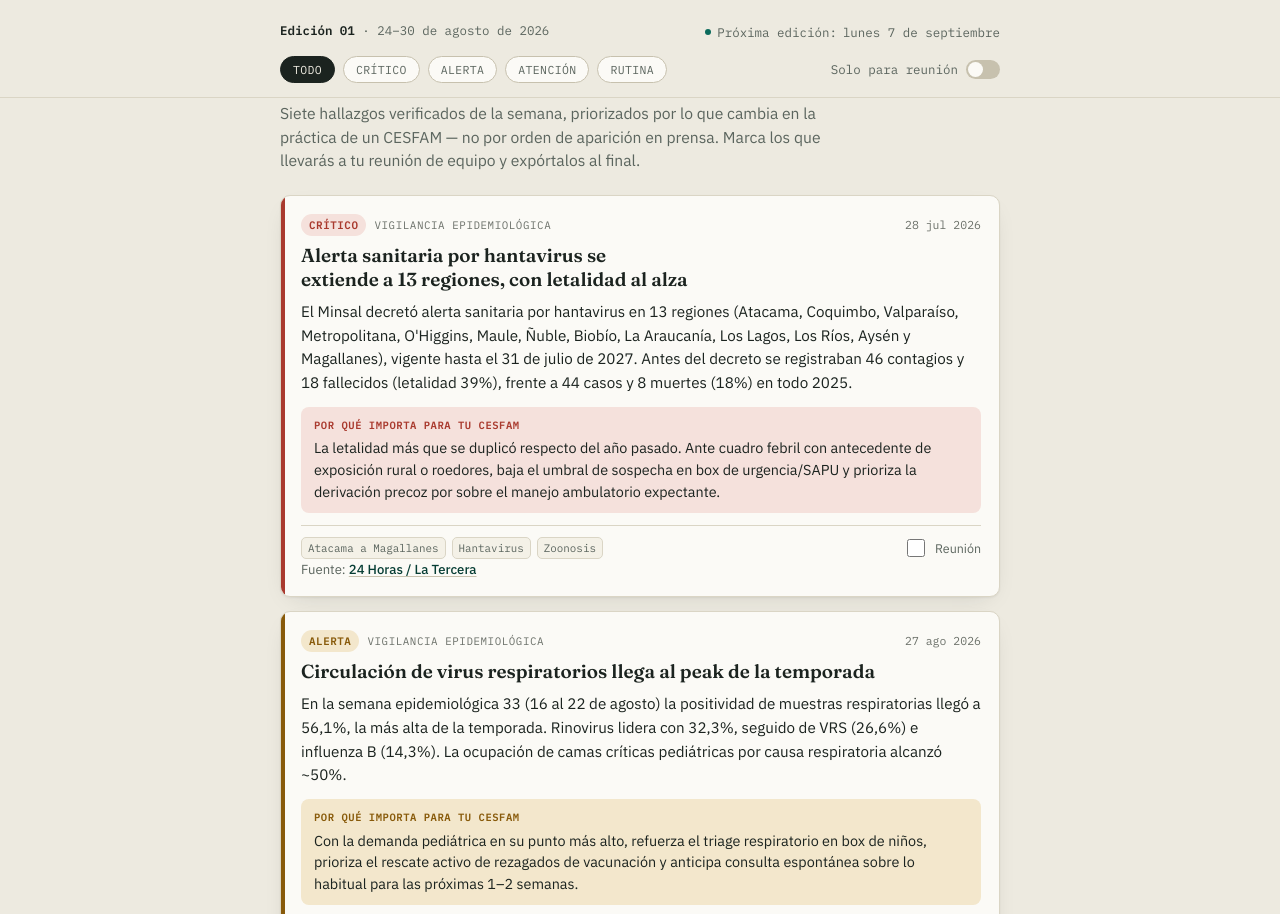
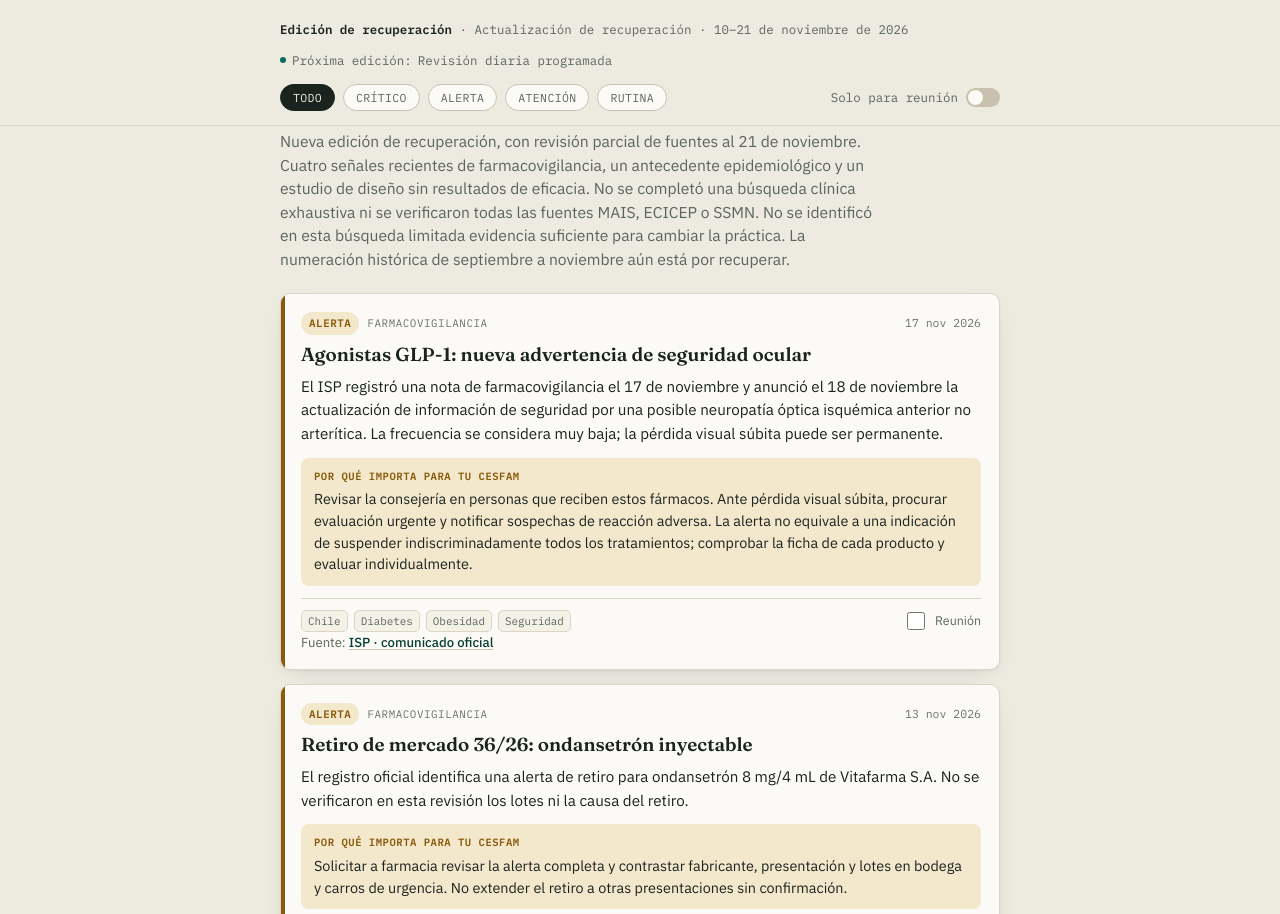
Before and after one commit to nicolasmg97/vigia-aps-chile, a plain HTML site: page index.html in a window 1280 px wide. Shown: the part 138-1052 px from the top of the page. Drawn offline with Linux system fonts and the light colour scheme.

Commit message:
Publicar revisión parcial verificada al 21 de noviembre y enlazar archivo histórico

```diff
--- a/index.html
+++ b/index.html
@@ -6,7 +6,7 @@
 <title>Vigía APS</title>
 </head>
 <body>
-<div role="status" style="padding:12px 16px;background:#fff3cd;color:#533f03;border-bottom:1px solid #d9c57d;font:15px system-ui">Archivo histórico recuperado: edición del 30 de agosto de 2026. No representa alertas vigentes ni una revisión clínica actual. Migración en curso. Consulta las fuentes oficiales antes de aplicar recomendaciones.</div>
+<div role="status" style="padding:12px 16px;background:#e8f4ed;color:#174b30;font:15px system-ui">Edición de recuperación · revisión parcial al 21 de noviembre de 2026. Archivo histórico incompleto. Vigía APS es un recurso independiente; verifica las fuentes originales y protocolos vigentes.</div>
 <style>
   @import url('https://fonts.googleapis.com/css2?family=Fraunces:opsz,wght@9..144,500;9..144,600;9..144,700&family=IBM+Plex+Sans:wght@400;500;600;700&family=IBM+Plex+Mono:wght@400;500;600&display=swap');
 
@@ -499,102 +499,132 @@
   // parte del historial).
   // ============================================================
   var EDITION = {
-    number: 1,
-    rangeLabel: "24–30 de agosto de 2026",
-    publishedISO: "2026-08-30",
-    nextUpdateLabel: "lunes 7 de septiembre",
-    intro: "Siete hallazgos verificados de la semana, priorizados por lo que cambia en la práctica de un CESFAM — no por orden de aparición en prensa. Marca los que llevarás a tu reunión de equipo y expórtalos al final."
+  "number": 1,
+  "rangeLabel": "Actualización de recuperación · 10–21 de noviembre de 2026",
+  "publishedISO": "2026-11-21",
+  "nextUpdateLabel": "Revisión diaria programada",
+  "intro": "Nueva edición de recuperación, con revisión parcial de fuentes al 21 de noviembre. Cuatro señales recientes de farmacovigilancia, un antecedente epidemiológico y un estudio de diseño sin resultados de eficacia. No se completó una búsqueda clínica exhaustiva ni se verificaron todas las fuentes MAIS, ECICEP o SSMN. No se identificó en esta búsqueda limitada evidencia suficiente para cambiar la práctica. La numeración histórica de septiembre a noviembre aún está por recuperar."
 };
-
   var ITEMS = [
   {
-      id: "hanta-2026-07",
-      severity: "critico",
-      category: "vigilancia",
-      title: "Alerta sanitaria por hantavirus se extiende a 13 regiones, con letalidad al alza",
-      date: "2026-07-28",
-      region: "Atacama a Magallanes",
-      summary: "El Minsal decretó alerta sanitaria por hantavirus en 13 regiones (Atacama, Coquimbo, Valparaíso, Metropolitana, O'Higgins, Maule, Ñuble, Biobío, La Araucanía, Los Lagos, Los Ríos, Aysén y Magallanes), vigente hasta el 31 de julio de 2027. Antes del decreto se registraban 46 contagios y 18 fallecidos (letalidad 39%), frente a 44 casos y 8 muertes (18%) en todo 2025.",
-      meaning: "La letalidad más que se duplicó respecto del año pasado. Ante cuadro febril con antecedente de exposición rural o roedores, baja el umbral de sospecha en box de urgencia/SAPU y prioriza la derivación precoz por sobre el manejo ambulatorio expectante.",
-      tags: ["Hantavirus", "Zoonosis"],
-      source: { name: "24 Horas / La Tercera", url: "https://www.24horas.cl/actualidad/nacional/minsal-multiamenaza-sanitaria-13-regiones-alerta-hantavirus" }
+    "id": "isp-glp1-naion-2026-11",
+    "severity": "alerta",
+    "category": "farmacovigilancia",
+    "title": "Agonistas GLP-1: nueva advertencia de seguridad ocular",
+    "date": "2026-11-17",
+    "region": "Chile",
+    "summary": "El ISP registró una nota de farmacovigilancia el 17 de noviembre y anunció el 18 de noviembre la actualización de información de seguridad por una posible neuropatía óptica isquémica anterior no arterítica. La frecuencia se considera muy baja; la pérdida visual súbita puede ser permanente.",
+    "meaning": "Revisar la consejería en personas que reciben estos fármacos. Ante pérdida visual súbita, procurar evaluación urgente y notificar sospechas de reacción adversa. La alerta no equivale a una indicación de suspender indiscriminadamente todos los tratamientos; comprobar la ficha de cada producto y evaluar individualmente.",
+    "tags": [
+      "Diabetes",
+      "Obesidad",
+      "Seguridad"
+    ],
+    "source": {
+      "name": "ISP · comunicado oficial",
+      "url": "https://ispch.cl/noticia/isp-publica-nota-de-farmacovigilancia-sobre-agonistas-del-receptor-de-glp-1-por-riesgo-de-neuropatia-optica-isquemica-anterior-no-arteritica/"
+    }
   },
   {
-      id: "resp-peak-s33",
-      severity: "alerta",
-      category: "vigilancia",
-      title: "Circulación de virus respiratorios llega al peak de la temporada",
-      date: "2026-08-27",
-      region: "Nacional",
-      summary: "En la semana epidemiológica 33 (16 al 22 de agosto) la positividad de muestras respiratorias llegó a 56,1%, la más alta de la temporada. Rinovirus lidera con 32,3%, seguido de VRS (26,6%) e influenza B (14,3%). La ocupación de camas críticas pediátricas por causa respiratoria alcanzó ~50%.",
-      meaning: "Con la demanda pediátrica en su punto más alto, refuerza el triage respiratorio en box de niños, prioriza el rescate activo de rezagados de vacunación y anticipa consulta espontánea sobre lo habitual para las próximas 1–2 semanas.",
-      tags: ["VRS", "Rinovirus", "Pediatría"],
-      source: { name: "BioBioChile (Minsal)", url: "https://www.biobiochile.cl/noticias/nacional/chile/2026/08/27/hospitalizaciones-pediatricas-por-causas-respiratorias-alcanzan-peak-de-la-temporada-segun-minsal.shtml" }
+    "id": "isp-36-26",
+    "severity": "alerta",
+    "category": "farmacovigilancia",
+    "title": "Retiro de mercado 36/26: ondansetrón inyectable",
+    "date": "2026-11-13",
+    "region": "Chile",
+    "summary": "El registro oficial identifica una alerta de retiro para ondansetrón 8 mg/4 mL de Vitafarma S.A. No se verificaron en esta revisión los lotes ni la causa del retiro.",
+    "meaning": "Solicitar a farmacia revisar la alerta completa y contrastar fabricante, presentación y lotes en bodega y carros de urgencia. No extender el retiro a otras presentaciones sin confirmación.",
+    "tags": [
+      "Farmacia",
+      "SAPU",
+      "Urgencia"
+    ],
+    "source": {
+      "name": "ISP · registro de alertas 36/26",
+      "url": "https://www.ispch.gob.cl/categorias-alertas/anamed/?buscar=&tipo_alerta=&tipo_producto=farmaceutico"
+    }
   },
   {
-      id: "frontal-norte-ago",
-      severity: "alerta",
-      category: "alerta-sanitaria",
-      title: "Alerta sanitaria por sistema frontal se amplía a Tarapacá y Antofagasta",
-      date: "2026-08-20",
-      region: "Tarapacá, Antofagasta, Atacama, Coquimbo",
-      summary: "El Minsal sumó a Tarapacá y Antofagasta a la alerta sanitaria vigente en Atacama y Coquimbo por el sistema frontal, debido a zonas aisladas, cortes de conectividad y daños en infraestructura que afectan la derivación y el acceso de la población a la atención de salud.",
-      meaning: "Si tu CESFAM está en una de estas cuatro regiones, activa el plan de contingencia para continuidad de controles crónicos y define de antemano cómo se trazará a los pacientes que no puedan asistir mientras dure el aislamiento.",
-      tags: ["Emergencia", "Continuidad de atención"],
-      source: { name: "Radio Universidad de Chile", url: "https://radio.uchile.cl/2026/08/20/ante-afectaciones-del-sistema-frontal-minsal-amplia-alerta-sanitaria-a-tarapaca-y-antofagasta/" }
+    "id": "isp-35-26",
+    "severity": "alerta",
+    "category": "farmacovigilancia",
+    "title": "Retiro de mercado 35/26: lorazepam inyectable",
+    "date": "2026-11-13",
+    "region": "Chile",
+    "summary": "El ISP incluye una alerta para lorazepam solución inyectable 4 mg/2 mL de Laboratorio Sanderson SpA. No se verificaron los lotes ni la causa.",
+    "meaning": "Confirmar alcance con farmacia, asegurar trazabilidad de existencias y continuidad de las alternativas autorizadas en caso de afectación del stock.",
+    "tags": [
+      "Farmacia",
+      "Urgencia"
+    ],
+    "source": {
+      "name": "ISP · registro de alertas 35/26",
+      "url": "https://www.ispch.gob.cl/categorias-alertas/anamed/?buscar=&tipo_alerta=&tipo_producto=farmaceutico"
+    }
   },
   {
-      id: "isp-ketorolaco",
-      severity: "alerta",
-      category: "farmacovigilancia",
-      title: "ISP ordena retiro de lote de ketorolaco inyectable por fragmentos de vidrio",
-      date: "2026-08-20",
-      region: "Nacional",
-      summary: "El ISP instruyó el retiro del lote 11222402 de ketorolaco trometamina inyectable 30 mg/1 mL (cajas de 100 ampollas, vencimiento abril 2027, fabricante Indus Pharma) por hallazgo de fragmentos de vidrio dentro del producto. El riesgo descrito incluye flebitis, embolia, sepsis y daño de órganos.",
-      meaning: "Revisa hoy la bodega y sala de procedimientos de tu CESFAM/SAR: si el lote coincide, retíralo de circulación de inmediato y notifica según el procedimiento local de farmacovigilancia.",
-      tags: ["ISP", "Retiro de lote"],
-      source: { name: "Diario El Día", url: "https://www.diarioeldia.cl/noticias/2026/08/20/148309-alerta-farmaceutica-por-vidrio-en-inyectable-para-el-dolor-isp-instruye-retiro" }
+    "id": "isp-34-26",
+    "severity": "alerta",
+    "category": "farmacovigilancia",
+    "title": "Retiro de mercado 34/26: cefazolina inyectable",
+    "date": "2026-11-10",
+    "region": "Chile",
+    "summary": "El listado del ISP registra un retiro de cefazolina 1 g polvo para solución inyectable de Difem Laboratorios S.A. Los lotes y el motivo no fueron comprobados en esta revisión.",
+    "meaning": "Consultar la alerta original antes de decidir inmovilización de lotes y coordinar con farmacia y referentes de antimicrobianos según disponibilidad local.",
+    "tags": [
+      "Antibióticos",
+      "Farmacia"
+    ],
+    "source": {
+      "name": "ISP · registro de alertas 34/26",
+      "url": "https://www.ispch.gob.cl/categorias-alertas/anamed/?buscar=&tipo_alerta=&tipo_producto=farmaceutico"
+    }
   },
   {
-      id: "isp-amlodipino",
-      severity: "atencion",
-      category: "farmacovigilancia",
-      title: "ISP retira lote de amlodipino usado para hipertensión",
-      date: "2026-07-23",
-      region: "Nacional",
-      summary: "El ISP ordenó el retiro de un lote específico de amlodipino, fármaco de uso extendido en el control de hipertensión en atención primaria.",
-      meaning: "Cruza el lote retirado con el stock de crónicos cardiovasculares de tu farmacia CESFAM antes de la próxima entrega de tratamiento mensual.",
-      tags: ["ISP", "Cardiovascular"],
-      source: { name: "El Mostrador", url: "https://www.elmostrador.cl/datos-utiles/2026/07/23/alerta-farmaceutica-por-amlodipino-isp-ordena-retirar-este-lote-de-remedio-de-hipertension/" }
+    "id": "mpox-2026-10-15",
+    "severity": "atencion",
+    "category": "vigilancia",
+    "title": "Mpox clado Ib: antecedente de transmisión local en Chile",
+    "date": "2026-10-15",
+    "region": "Chile",
+    "summary": "Salud Responde conserva en su listado oficial el oficio CP 25043/2026 sobre confirmación de casos con transmisión local. Es un antecedente de octubre incorporado a esta revisión, no una nueva alerta de noviembre.",
+    "meaning": "Revisar con epidemiología local el protocolo actualizado de sospecha, notificación y derivación. Esta revisión no confirma cifras actuales de casos ni reemplaza las instrucciones del oficio.",
+    "tags": [
+      "Mpox",
+      "Vigilancia"
+    ],
+    "source": {
+      "name": "MINSAL · Salud Responde",
+      "url": "https://saludresponde.minsal.cl/alertas-de-salud/"
+    }
   },
   {
-      id: "influenza-2026-cobertura",
-      severity: "rutina",
-      category: "recordatorio",
-      title: "Campaña de influenza 2026 se mantiene abierta hasta llegar al 85% de cobertura",
-      date: "2026-08-24",
-      region: "Nacional",
-      summary: "La campaña de vacunación contra influenza, iniciada el 1 de marzo, continúa activa mientras no se alcance una cobertura igual o superior al 85% en sus grupos objetivo: personal de salud, personas de 60 años o más, enfermos crónicos de 11 a 59 años, embarazadas, niños desde 6 meses hasta 5° básico, trabajadores de educación y trabajadores avícolas, ganaderos y de criaderos de cerdos.",
-      meaning: "Con la circulación respiratoria en su peak (ver hallazgo de más arriba), cada rezagado vacunado esta semana pesa más que en marzo. Revisa el listado nominal de tu sector y prioriza el rescate telefónico de los grupos de mayor riesgo.",
-      tags: ["Influenza", "Cobertura 85%"],
-      source: { name: "Ministerio de Salud", url: "https://www.minsal.cl/campana-vacunacion-2026-contra-influenza/" }
-    },
-    {
-      id: "comges-2026-orientaciones",
-      severity: "rutina",
-      category: "normativa-evidencia",
-      title: "DIPRECE mantiene vigentes las Orientaciones Técnicas COMGES 2026",
-      date: "2026-03-01",
-      region: "Nacional",
-      summary: "Las Orientaciones Técnicas COMGES 2026 (versión 1.1) y el repositorio de guías clínicas AUGE/GES de DIPRECE siguen siendo la referencia vigente para las 90 patologías con garantías explícitas en salud.",
-      meaning: "Antes de una auditoría o una capacitación interna, confirma que los protocolos de derivación GES de tu CESFAM citen esta versión y no una guía descontinuada.",
-      tags: ["GES", "DIPRECE"],
-      source: { name: "DIPRECE — Minsal", url: "https://diprece.minsal.cl/le-informamos/auge/acceso-guias-clinicas/guias-clinicas-auge/" }
+    "id": "heart2heart-2026-11",
+    "severity": "rutina",
+    "category": "normativa-evidencia",
+    "title": "Observar: atención en equipo y monitorización domiciliaria de presión arterial",
+    "date": "2026-11-01",
+    "region": "Internacional · Estados Unidos",
+    "summary": "La edición de noviembre de Contemporary Clinical Trials describe el diseño y datos basales del ensayo Heart-2-Heart BP Control Partners, desarrollado en 19 centros de atención primaria de Carolina del Norte. Compara monitorización domiciliaria conectada y atención farmacéutica en equipo con atención habitual reforzada. La fecha exacta del día no se verificó; se usa el primer día del mes para ordenar la ficha.",
+    "meaning": "Veredicto: vigilar, no cambiar. El diseño puede inspirar evaluaciones ECICEP de seguimiento y coordinación, pero no demuestra beneficio clínico ni transferibilidad al CESFAM. No hay resultados de eficacia, NNT ni estimación de daños evaluados en esta revisión.",
+    "tags": [
+      "HTA",
+      "ECICEP",
+      "Internacional",
+      "Diseño de ensayo"
+    ],
+    "source": {
+      "name": "Contemporary Clinical Trials · artículo original",
+      "url": "https://doi.org/10.1016/j.cct.2026.108469"
+    }
   }
 ];
-
   var ARCHIVE = [
-    // Cada edición pasada agrega aquí: { number, rangeLabel, count }
+  {
+    "number": 1,
+    "rangeLabel": "24–30 de agosto de 2026",
+    "count": 7
+  }
 ];
 
   // ============================================================
@@ -635,7 +665,7 @@
   }
 
   // ---------- render: header ----------
-  document.getElementById("editionLabel").textContent = "Edición " + String(EDITION.number).padStart(2,"0");
+  document.getElementById("editionLabel").textContent = "Edición de recuperación";
   document.getElementById("editionRange").textContent = EDITION.rangeLabel;
   document.getElementById("nextUpdate").textContent = EDITION.nextUpdateLabel;
   document.getElementById("introText").textContent = EDITION.intro;
@@ -756,7 +786,7 @@
 
   function copySummary(){
     var sel = selectedItems();
-    var lines = ["Vigía APS — " + "Edición " + String(EDITION.number).padStart(2,"0") + " (" + EDITION.rangeLabel + ")", ""];
+    var lines = ["Vigía APS — " + "Edición de recuperación" + " (" + EDITION.rangeLabel + ")", ""];
     sel.forEach(function(it){
       lines.push("• [" + SEVERITY[it.severity].label.toUpperCase() + "] " + it.title);
       lines.push("  " + it.meaning);
@@ -806,7 +836,7 @@
     archiveWrap.innerHTML = '<div class="archive-empty">Esta es la primera edición de Vigía APS. El archivo se irá construyendo automáticamente cada semana.</div>';
   } else {
     archiveWrap.innerHTML = '<ul class="archive-list">' + ARCHIVE.map(function(ed){
-      return '<li><span>Edición ' + String(ed.number).padStart(2,"0") + ' · ' + ed.rangeLabel + '</span><span class="footer-meta">' + ed.count + ' hallazgos</span></li>';
+      return '<li><span><a href="ediciones/2026-08-30.html">Archivo histórico · ' + ed.rangeLabel + '</a></span><span class="footer-meta">' + ed.count + ' hallazgos</span></li>';
     }).join("") + '</ul>';
   }
 
```
Lines whose indentation alone changed are shown as unchanged.
